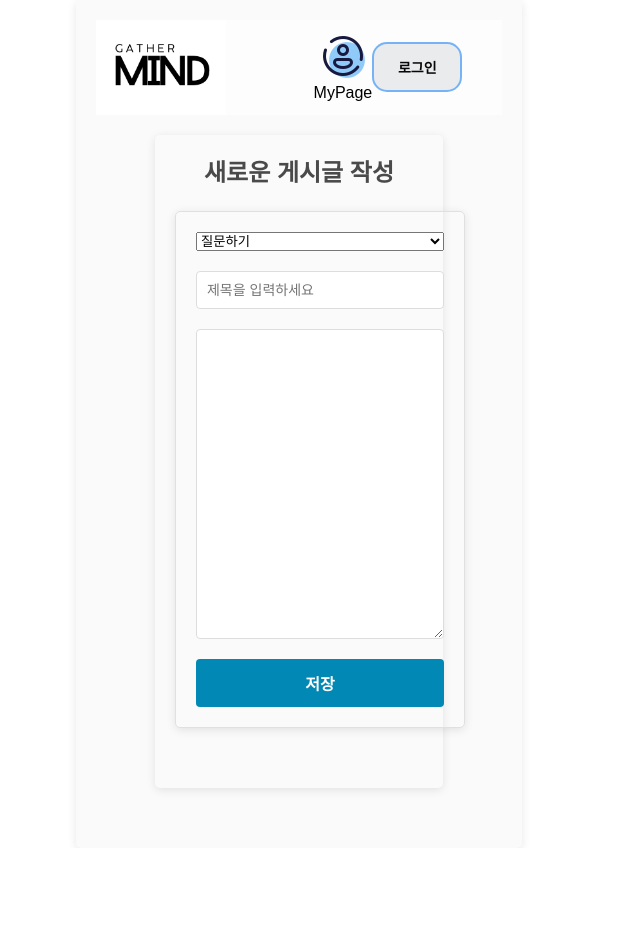
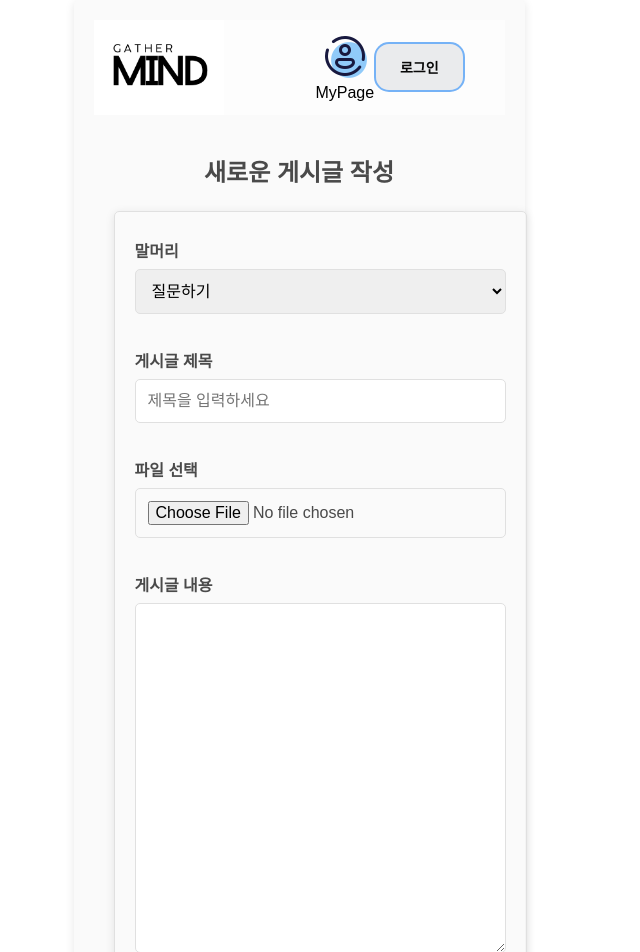
Before and after one commit to GatherMind/gatherMind-front, a React (Create React App) app: page /create-question in a window 1280 px wide. Shown: the top 952 px of the page, without its empty margins (341-981 px from the left). Before the commit the page ends 848 px from the top, so only its background shows below. Built offline with nearby package versions, Linux system fonts and the light colour scheme; a web font is replaced by a local one.

Commit message:
add fileUpload when creating Question

```diff
--- a/src/components/MyStudyList.jsx
+++ b/src/components/MyStudyList.jsx
@@ -1,4 +1,4 @@
-import UseMemberApi from "../server/UseMemberApi"
+import UseMemberApi from "../server/UseMemberApi";
 import React, { useEffect, useState } from "react";
 
 import { useNavigate } from "react-router-dom";
@@ -7,32 +7,24 @@ import redlighticon from "../assets/redlighticon.png";
 import UseGroupApi from "../server/UseGroupApi";
 import GroupInfo from "./GroupInfo";
 
-
-
-
-export default function MyStudyList({setHasStudy,handdlesetDataLoaded}){
-
+export default function MyStudyList({ setHasStudy, handdlesetDataLoaded }) {
   const [isModalOpen, setModalOpen] = useState(false);
   const [groupInfoData, setGroupInfoData] = useState();
   const [dataLoaded, setDataLoaded] = useState(false);
 
-
   const navigate = useNavigate();
 
-
-  const {data, loading, error} = UseMemberApi();
-
+  const { data, loading, error } = UseMemberApi();
 
   useEffect(() => {
-    handdlesetDataLoaded(dataLoaded)
+    handdlesetDataLoaded(dataLoaded);
 
-    if (data.length>0) {
-      setHasStudy(true);  // 데이터가 있으면 hasStudy 상태를 true로 설정
+    if (data.length > 0) {
+      setHasStudy(true); // 데이터가 있으면 hasStudy 상태를 true로 설정
     } else {
-      setHasStudy(false);  // 데이터가 없으면 false
-    }  // 데이터 로딩 완료
+      setHasStudy(false); // 데이터가 없으면 false
+    } // 데이터 로딩 완료
   }, []);
-
 
   const handleCloseModal = () => {
     setModalOpen(false);
@@ -44,19 +36,21 @@ export default function MyStudyList({setHasStudy,handdlesetDataLoaded}){
   };
 
   function handleClick(data) {
-    console.log(data)
-    setGroupInfoData(data)
+    console.log(data);
+    setGroupInfoData(data);
+    navigate(`/study-info/${data.studyId}`);
     handleOpenModal();
   }
 
-const filterdata = data.filter((e)=> e.status)
-
+  const filterdata = data.filter((e) => e.status);
 
   return (
-
     <div className="mygrouplist">
-
-    <GroupInfo isOpen={isModalOpen} onClose={handleCloseModal} groupInfoData={groupInfoData}>
+      <GroupInfo
+        isOpen={isModalOpen}
+        onClose={handleCloseModal}
+        groupInfoData={groupInfoData}
+      >
         <h2></h2>
       </GroupInfo>
 
@@ -66,7 +60,12 @@ const filterdata = data.filter((e)=> e.status)
             <div className="status">
               {item.status === "false" ? (
                 <div className={`status ${item.status}`}>
-                    <img src={greenlighticon} width={12} height={12} alt="Green light" />
+                  <img
+                    src={greenlighticon}
+                    width={12}
+                    height={12}
+                    alt="Green light"
+                  />
                   모집중
                 </div>
               ) : (
@@ -78,8 +77,5 @@ const filterdata = data.filter((e)=> e.status)
         </div>
       ))}
     </div>
-
-
-
-  )
+  );
 }
--- a/src/components/QuestionForm.jsx
+++ b/src/components/QuestionForm.jsx
@@ -1,15 +1,17 @@
 import React, { useEffect, useState } from "react";
+import FileUpload from "./FileUpload";
 
-const QuestionForm = ({onSubmit, question}) => {
-
+const QuestionForm = ({ onSubmit, question }) => {
   const [option, setOption] = useState("질문");
   const [title, setTitle] = useState("");
   const [content, setContent] = useState("");
+  const [file, setFile] = useState(null);
 
   useEffect(() => {
     console.log(question);
 
-        if (question) { // 수정모드일 경우
+    if (question) {
+      // 수정모드일 경우
       setOption(question.option);
       setTitle(question.title);
       setContent(question.content);
@@ -20,23 +22,71 @@ const QuestionForm = ({onSubmit, question}) => {
   const handleSubmit = (e) => {
     e.preventDefault();
 
-        onSubmit({title, option, content});
+    const formData = new FormData();
+    formData.append("title", title);
+    formData.append("option", option);
+    formData.append("content", content);
+
+    // 파일이 선택된 경우에만 추가
+    if (file) {
+      formData.append("file", file); // file 자체를 추가
+    }
+
+    // onSubmit({ title, option, content });
+    onSubmit(formData);
   };
 
   const handleSelect = (e) => {
     setOption(e.target.value);
-    }
+  };
+
+  const handleFileChange = (event) => {
+    setFile(event.target.files[0]);
+  };
 
   return (
     <form onSubmit={handleSubmit} className="form-container">
-            <select name="option" id="option" value={option} onChange={handleSelect}>
+      <div className="form-group">
+        <label htmlFor="option">말머리</label>
+        <select
+          name="option"
+          id="option"
+          value={option}
+          onChange={handleSelect}
+        >
           <option value="질문">질문하기</option>
           <option value="자료공유">자료공유</option>
         </select>
-            <input type="text" value={title}
-                onChange={(e) => setTitle(e.target.value)} placeholder="제목을 입력하세요" required />
-            <textarea value={content} rows={18}
-                onChange={(e) => setContent(e.target.value)} required />
+      </div>
+      {/* <select name="option" id="option" value={option} onChange={handleSelect}>
+        <option value="질문">질문하기</option>
+        <option value="자료공유">자료공유</option>
+      </select> */}
+      <div className="form-group">
+        <label htmlFor="question_title">게시글 제목 </label>
+        <input
+          type="text"
+          value={title}
+          onChange={(e) => setTitle(e.target.value)}
+          placeholder="제목을 입력하세요"
+          required
+        />
+      </div>
+      <div className="form-group">
+        <label htmlFor="file_select">파일 선택</label>
+        <input type="file" onChange={handleFileChange} />
+      </div>
+
+      <div className="form-group">
+        <label htmlFor="description">게시글 내용</label>
+        <textarea
+          value={content}
+          rows={18}
+          onChange={(e) => setContent(e.target.value)}
+          required
+        />
+      </div>
+
       <button type="submit">{question ? "수정" : "저장"}</button>
     </form>
   );
--- a/src/pages/CreateSchedule.jsx
+++ b/src/pages/CreateSchedule.jsx
@@ -11,7 +11,6 @@ import {
 import { useAuth } from "../context/AuthContext";
 
 const CreateSchedule = ({ isModify }) => {
-
   const navigate = useNavigate();
   const LocationDom = useLocation();
   const { id } = useParams();
@@ -47,7 +46,10 @@ const CreateSchedule = ({ isModify }) => {
         response = await updateSchedule(id, scheduleData);
         console.log("일정 수정 완료");
       } else {
-        response = await createSchedule({ ...scheduleData, studyId}, authToken); // studyId 임시
+        response = await createSchedule(
+          { ...scheduleData, studyId },
+          authToken
+        ); // studyId 임시
         console.log("일정 생성 완료");
       }
     } catch (error) {
--- a/src/pages/QuestionFormPage.jsx
+++ b/src/pages/QuestionFormPage.jsx
@@ -40,7 +40,6 @@ const QuestionFormPage = ({ isModify }) => {
 
   const handleCreateQuestion = async (questionData) => {
     try {
-
       if (isModify) {
         await updateQuestion(id, questionData);
         console.log("게시글 수정 완료");
@@ -53,7 +52,9 @@ const QuestionFormPage = ({ isModify }) => {
       }
     } catch (error) {
       console.log(`게시글 ${isModify ? "수정" : "생성"} 실패`, error);
-      setError("저장 실패하였습니다.\n로그인 정보 또는 스터디 가입 정보를 확인해주세요.");
+      setError(
+        "저장 실패하였습니다.\n로그인 정보 또는 스터디 가입 정보를 확인해주세요."
+      );
     }
   };
 
@@ -63,13 +64,13 @@ const QuestionFormPage = ({ isModify }) => {
   }
 
   return (
-    <div className="container">
+    <>
       <h1>{isModify ? "게시글 수정하기" : "새로운 게시글 작성"}</h1>
       <QuestionForm
         onSubmit={handleCreateQuestion}
         question={questionInitData}
       />
-    </div>
+    </>
   );
 };
 
--- a/src/pages/StudyInfo.jsx
+++ b/src/pages/StudyInfo.jsx
@@ -154,7 +154,7 @@ const StudyInfo = () => {
 
   return (
     // <div className="study-info">
-    <div className="container">
+    <div>
       {/* 그룹 정보 */}
       <div className="study-intro">
         <h2>{study.title}</h2>
--- a/src/services/QuestionApiService.jsx
+++ b/src/services/QuestionApiService.jsx
@@ -51,7 +51,6 @@ export const getAnswers = async (id, page) => {
 
 // 게시글 생성
 export const createQuestion = async (studyId, questionData, token) => {
-  console.log(questionData);
   try {
     const response = await axios.post(
       `${API_URL}?studyId=${studyId}`,
```
Also changed, not shown: src/App.css (+7 -21 lines), src/TestComponents.jsx (+5 -4 lines), src/components/FileUpload copy.jsx (added, +40 -0 lines), src/index.js (+6 -8 lines). Lines whose indentation alone changed are shown as unchanged.
